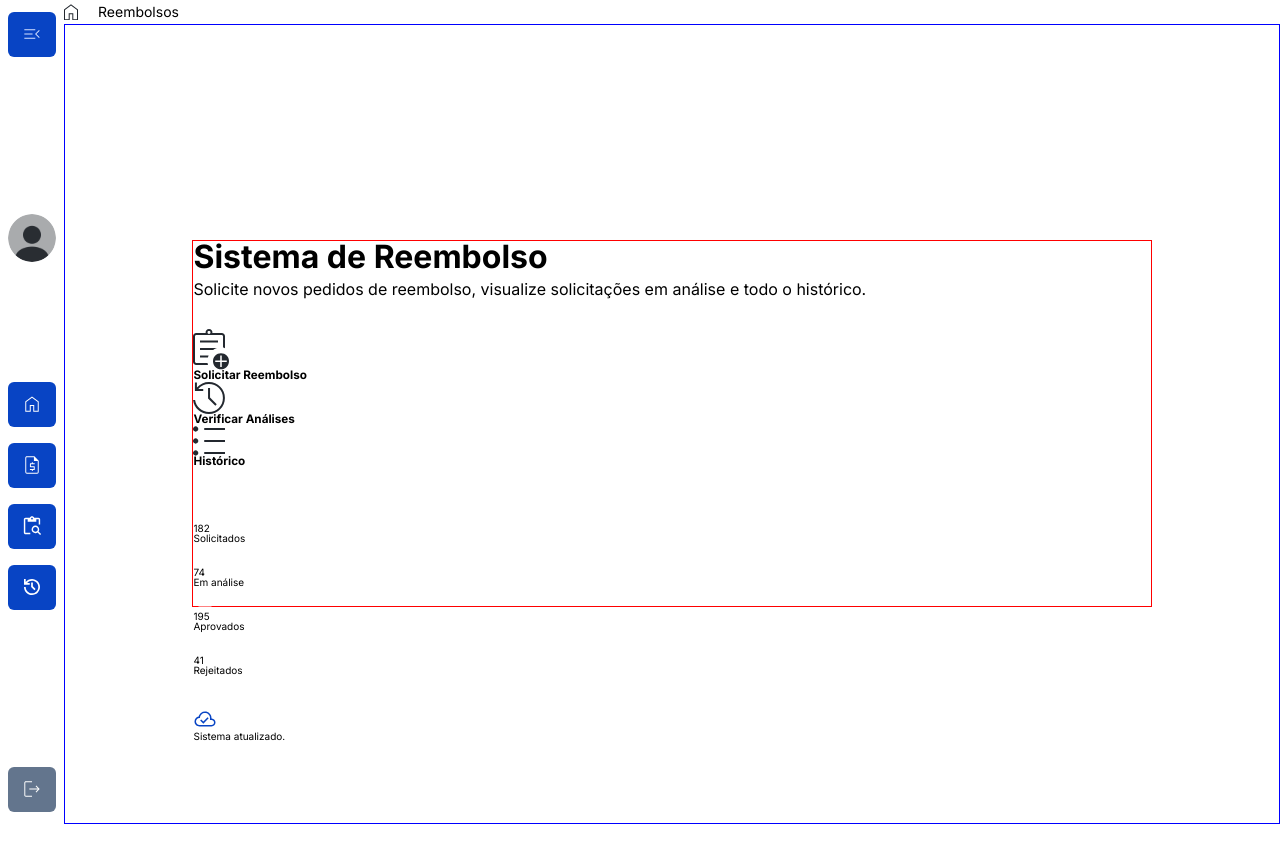
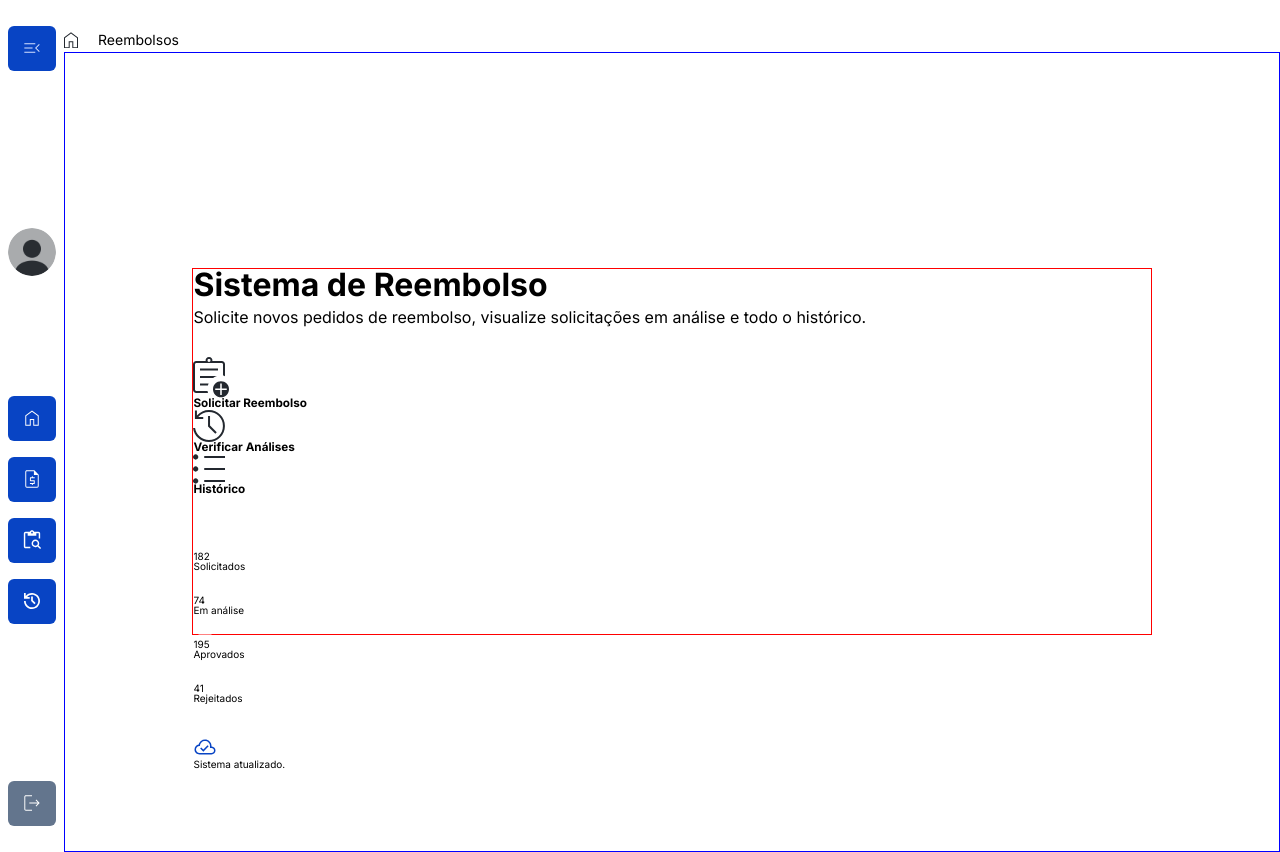
Before and after one commit to rosadevsolutions/2025-vainaweb-sispar, a React (Vite) app: page /reembolsos in a window 1280 px wide. Before the commit the page ends 824 px from the top, so only its background shows below. Built offline with nearby package versions, Linux system fonts and the light colour scheme.

Commit message:
breadcrumb padding-top

```diff
--- a/src/components/Breadcrumb/Breadcrumb.module.scss
+++ b/src/components/Breadcrumb/Breadcrumb.module.scss
@@ -1,7 +1,7 @@
 .breadcrumb{
 
   &__wrapper{
-    padding: 0.4rem 0;
+    padding: 3.2rem 0 0.4rem 0;
   }
 
   &__list{
@@ -13,12 +13,12 @@
 
   &__item{
     &__home{
+      background: url("../../assets/Breadcrumb/icon-home.svg");
       cursor: pointer;
       display: inline-block;
+      height: 1.575rem;
+      text-indent: -9999px;
       width: 1.4rem;
-      height: 1.575rem;
-      background: url("../../assets/Breadcrumb/icon-home.svg");
-      text-indent: -9999px;
     }
 
     &__page,
@@ -26,12 +26,12 @@
       font-size: 1.4rem;
       font-weight: 400;
 
-      &::before{
-        display: block;
-        background: url("../../assets/Breadcrumb/icon-arrow.svg") no-repeat;
-        width: 0.6rem;
-        height: 1rem;
-      }
+    &::before{
+      background: url("../../assets/Breadcrumb/icon-arrow.svg") no-repeat;
+      display: block;
+      height: 1rem;
+      width: 0.6rem;
+    }
     }
 
     &__page{
@@ -41,7 +41,7 @@
     }
 
     &__activepage{
-      color: #000000;
+      color: var(--color-black);
     }
   }
 }
```
